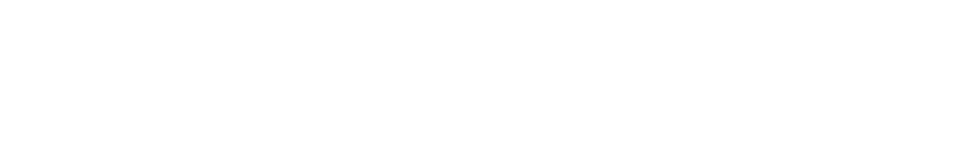
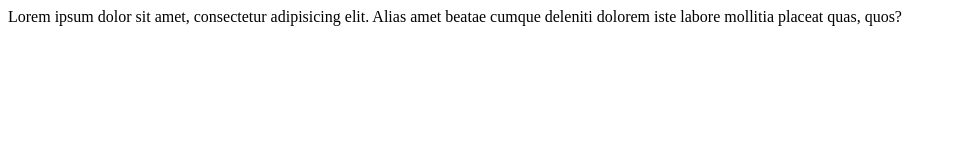
Before and after one commit to RafaelBadykov/test3, a plain HTML site: page index.html in a window 1280 px wide. Shown: the whole page, without its empty margins (0-956 px from the left). Drawn offline with Linux system fonts and the light colour scheme.

Commit message:
creation index.html - for FE

```diff
--- a/index.html
+++ b/index.html
@@ -5,6 +5,7 @@
     <title>Title</title>
 </head>
 <body>
-
+Lorem ipsum dolor sit amet, consectetur adipisicing elit. Alias amet beatae cumque deleniti dolorem iste labore mollitia
+placeat quas, quos?
 </body>
 </html>
```
